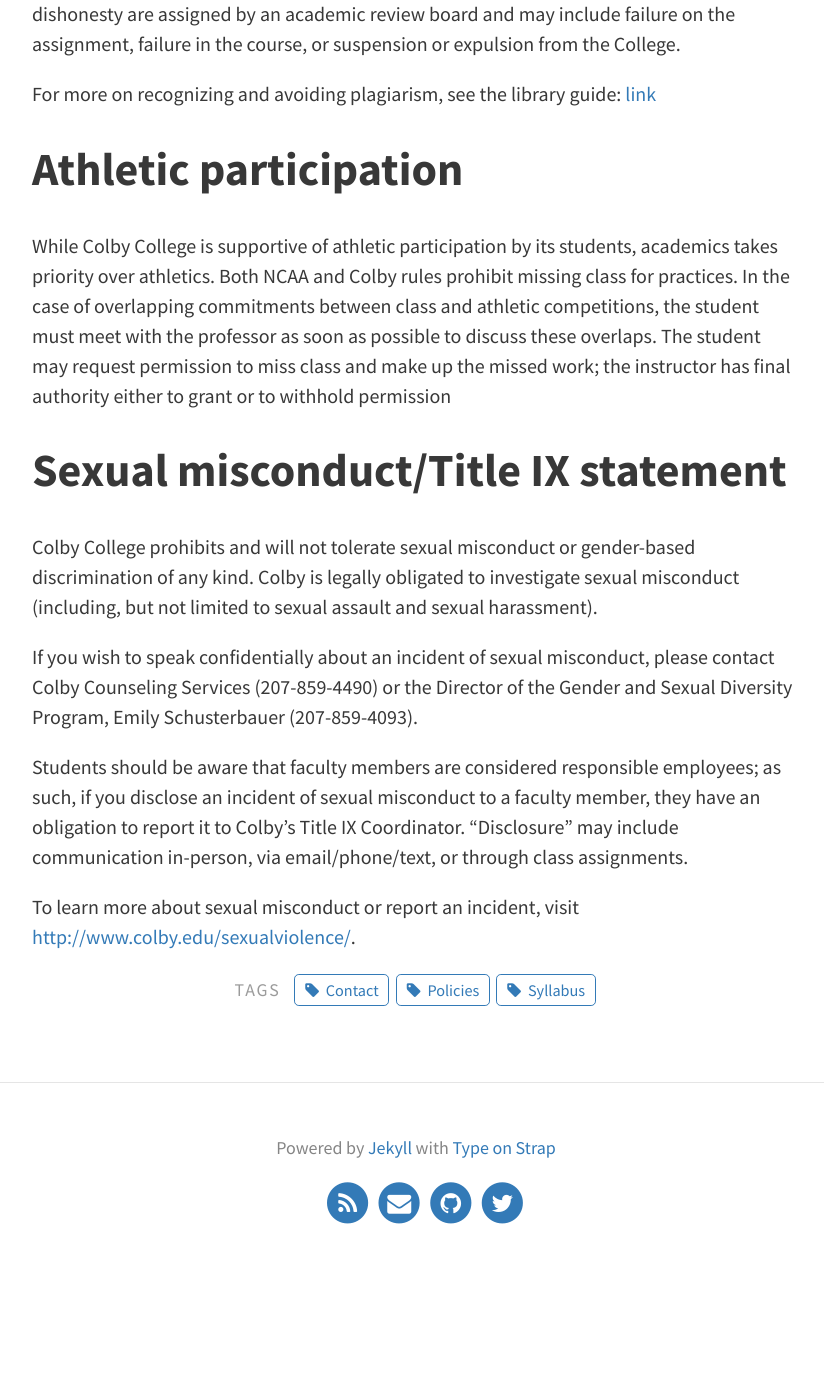
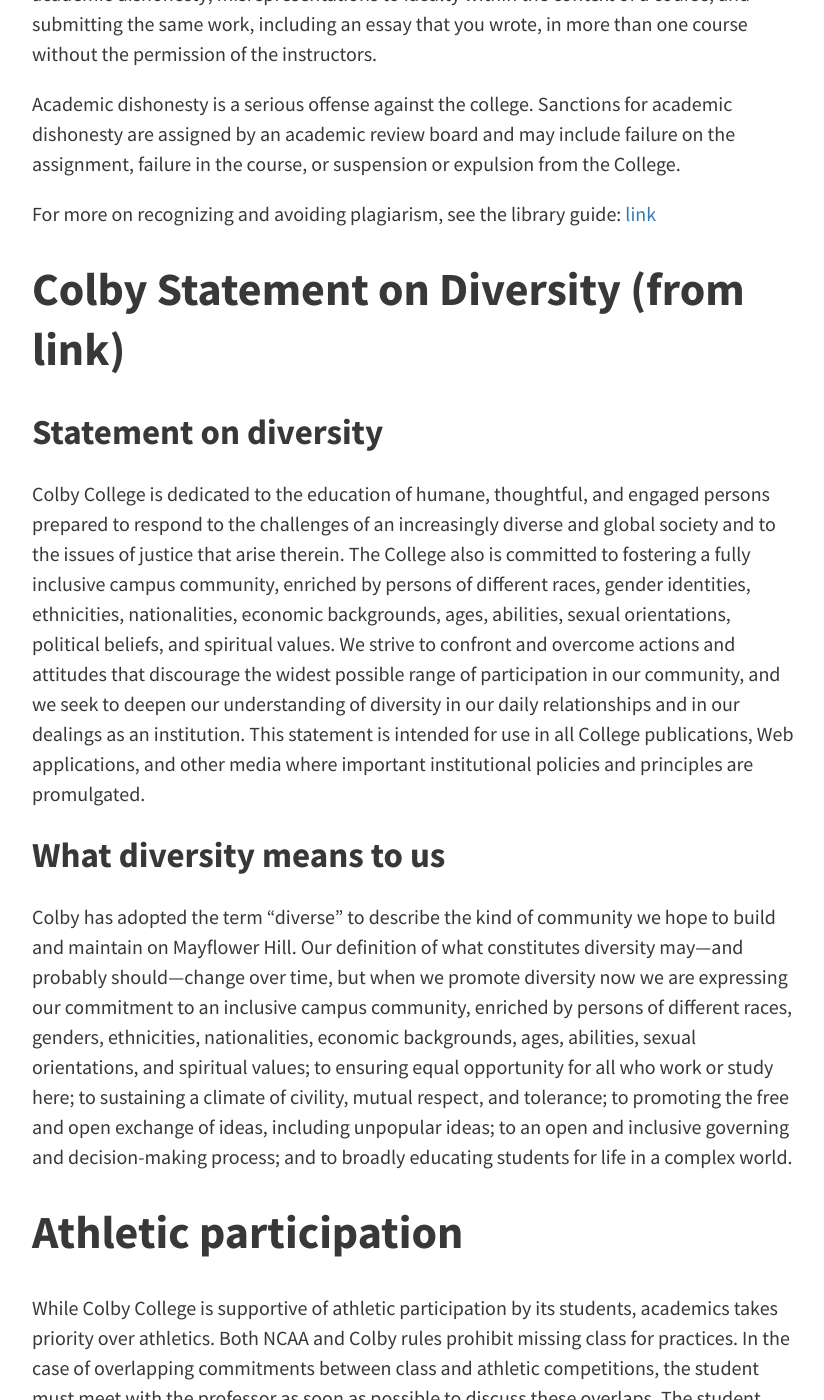
Before and after one commit to davan690/ColbyEcology.github.io, a Jekyll site: the page built from pages/syllabus.md, in a window 1280 px wide and 1400 px high, scrolled down 5786 px. Shown: the whole window, without its empty margins (224-1048 px from the left). Built offline with Jekyll 4.4.1, drawn with Linux system fonts in a browser that asks for light colours; before the commit the page ends 7083 px from its top, so only the background shows below that; some of the changed text lies outside the part shown.

Commit message:
diveristy statement take II

```diff
--- a/pages/syllabus.md
+++ b/pages/syllabus.md
@@ -88,8 +88,8 @@
 - **Landscape lab** will be an observational experiment and report that will assess how landscape structure affects community composition.
 - **Decomposition lab** will be a manipulative experiment and report that will assess how **FINISH**.
 
-## Attendance
-Role will not be taken, but regular attendance is necessary for you to succeed in this course.
+## Lecture attendance
+Role will not be taken in lecture, but regular attendance is necessary for you to succeed in this course. Attendance in lab is mandatory.
 
 # Academic integrity
 Honesty, integrity, and personal responsibility are cornerstones of a Colby education and provide the foundation for scholarly inquiry, intellectual discourse, and an open and welcoming campus community.  These values are articulated in the Colby Affirmation and are central to this course. You are expected to demonstrate academic honesty in all aspects of this course. If you are clear about course expectations, give credit to those whose work you rely on, and submit your best work, you are highly unlikely to commit an act of academic dishonesty.
@@ -99,6 +99,12 @@
 Academic dishonesty is a serious offense against the college. Sanctions for academic dishonesty are assigned by an academic review board and may include failure on the assignment, failure in the course, or suspension or expulsion from the College.
 
 For more on recognizing and avoiding plagiarism, see the library guide: [link](libguides.colby.edu/avoidingplagiarism)
+
+# Colby Statement on Diversity (from [link](https://www.colby.edu/diversity/statement-on-diversity/))
+## Statement on diversity
+Colby College is dedicated to the education of humane, thoughtful, and engaged persons prepared to respond to the challenges of an increasingly diverse and global society and to the issues of justice that arise therein. The College also is committed to fostering a fully inclusive campus community, enriched by persons of different races, gender identities, ethnicities, nationalities, economic backgrounds, ages, abilities, sexual orientations, political beliefs, and spiritual values. We strive to confront and overcome actions and attitudes that discourage the widest possible range of participation in our community, and we seek to deepen our understanding of diversity in our daily relationships and in our dealings as an institution. This statement is intended for use in all College publications, Web applications, and other media where important institutional policies and principles are promulgated.
+## What diversity means to us
+Colby has adopted the term “diverse” to describe the kind of community we hope to build and maintain on Mayflower Hill. Our definition of what constitutes diversity may—and probably should—change over time, but when we promote diversity now we are expressing our commitment to an inclusive campus community, enriched by persons of different races, genders, ethnicities, nationalities, economic backgrounds, ages, abilities, sexual orientations, and spiritual values; to ensuring equal opportunity for all who work or study here; to sustaining a climate of civility, mutual respect, and tolerance; to promoting the free and open exchange of ideas, including unpopular ideas; to an open and inclusive governing and decision-making process; and to broadly educating students for life in a complex world.
 
 # Athletic participation
 While Colby College is supportive of athletic participation by its students, academics takes priority over athletics. Both NCAA and Colby rules prohibit missing class for practices. In the case of overlapping commitments between class and athletic competitions, the student must meet with the professor as soon as possible to discuss these overlaps. The student may request permission to miss class and make up the missed work; the instructor has final authority either to grant or to withhold permission
```
